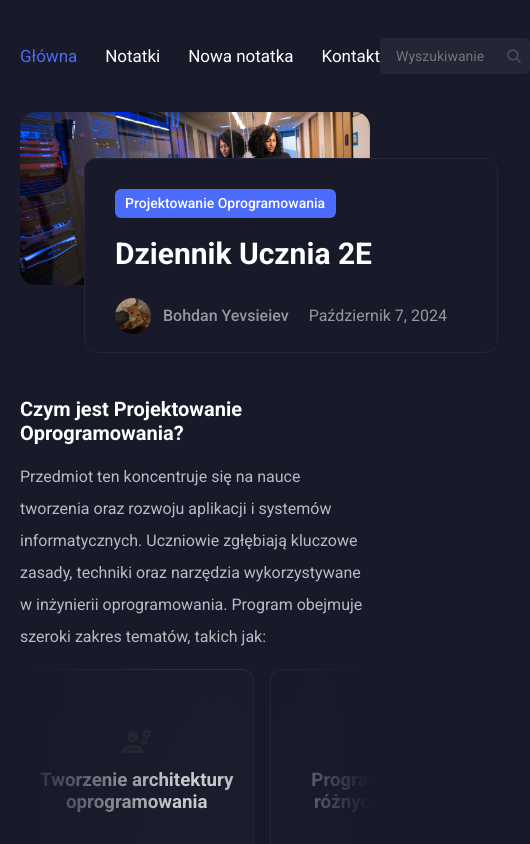
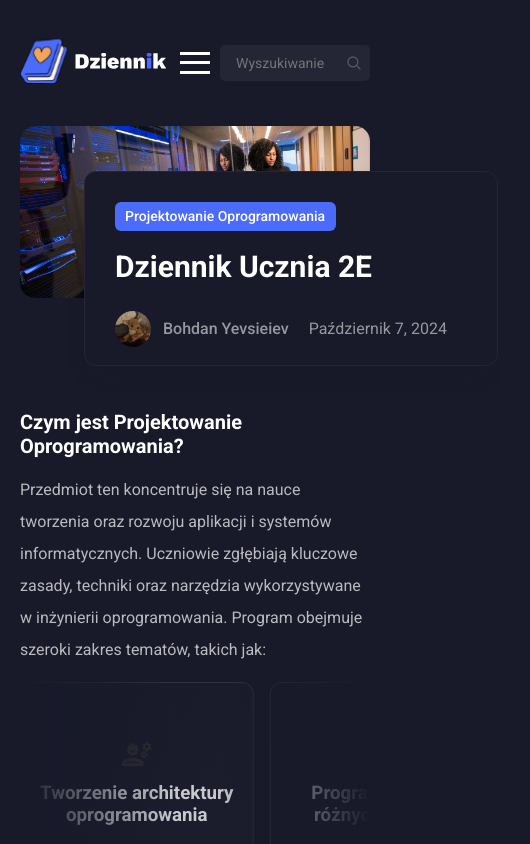
Before and after one commit to Isterya/school-diary, a React (Create React App) app: page / in a window 390 px wide. Shown: the top 844 px of the page, 530 px wide, since content can reach past the window. Built offline with nearby package versions, Linux system fonts and the light colour scheme.

Commit message:
v1.5: implemented hamburger and mobile menu for mobile devices

```diff
--- a/src/components/appNavigation/AppNavigation.js
+++ b/src/components/appNavigation/AppNavigation.js
@@ -1,12 +1,27 @@
+import { useState, useEffect } from 'react';
 import { Link, NavLink } from 'react-router-dom';
 
 import SearchPanel from '../searchPanel/SearchPanel';
-
 import logo from '../../resources/icons/logo.svg';
+import closeIcon from '../../resources/icons/close.svg'
 
 import './appNavigation.scss';
 
 const AppNavigation = () => {
+   const [isMobileMenuOpen, setIsMobileMenuOpen] = useState(false);
+
+   const toggleMobileMenu = () => {
+      setIsMobileMenuOpen(!isMobileMenuOpen);
+   };
+
+   useEffect(() => {
+      if (isMobileMenuOpen) {
+         document.body.classList.add('no-scroll');
+      } else {
+         document.body.classList.remove('no-scroll')
+      }
+   }, [isMobileMenuOpen])
+
    return (
       <header className="menu">
          <div className="menu-logo">
@@ -14,7 +29,23 @@ const AppNavigation = () => {
                <img src={logo} alt="logo-icon" />
             </Link>
          </div>
-         <nav className="menu-wrapper">
+
+         <div className="hamburger" onClick={toggleMobileMenu}>
+            <span className={`hamburger-line ${isMobileMenuOpen ? 'open' : ''}`}></span>
+            <span className={`hamburger-line ${isMobileMenuOpen ? 'open' : ''}`}></span>
+            <span className={`hamburger-line ${isMobileMenuOpen ? 'open' : ''}`}></span>
+         </div>
+
+         {isMobileMenuOpen && (
+            <img
+               src={closeIcon}
+               alt="close-menu-icon"
+               className="close-menu-icon"
+               onClick={toggleMobileMenu}
+            />
+         )}
+
+         <nav className={`menu-wrapper ${isMobileMenuOpen ? 'open' : ''}`}>
             <ul className="menu-list">
                <li className="menu__item">
                   <NavLink end style={({ isActive }) => ({ color: isActive ? '#4b6bfb' : 'inherit' })} to="/">
@@ -38,6 +69,7 @@ const AppNavigation = () => {
                </li>
             </ul>
          </nav>
+
          <SearchPanel />
       </header>
    );
--- a/src/components/appNavigation/appNavigation.scss
+++ b/src/components/appNavigation/appNavigation.scss
@@ -16,6 +16,7 @@
    &-wrapper {
       display: flex;
       justify-content: center;
+      transition: transform 0.3s ease;
    }
 
    &-list {
@@ -63,31 +64,83 @@
    }
 }
 
-@media (max-width: 1200px) {
-   .menu {
-      &-list {
-         width: 400px;
-      }
+.close-menu-icon {
+   position: absolute;
+   top: 20px;
+   right: 20px;
+   width: 30px;
+   height: 30px;
+   cursor: pointer;
+   z-index: 11;
+}
 
-      &__item {
-         font-size: 19px;
-      }
+.hamburger {
+   display: none;
+   flex-direction: column;
+   justify-content: space-between;
+   width: 30px;
+   height: 22px;
+   cursor: pointer;
+
+   .hamburger-line {
+      width: 100%;
+      height: 3px;
+      background-color: #fff;
+      transition: all 0.3s ease;
+   }
+
+   &.open .hamburger-line:nth-child(1) {
+      transform: translateY(10px) rotate(45deg);
+   }
+
+   &.open .hamburger-line:nth-child(2) {
+      opacity: 0;
+   }
+
+   &.open .hamburger-line:nth-child(3) {
+      transform: translateY(-10px) rotate(-45deg);
    }
 }
 
-@media (max-width: 992px) {
-   .menu {
-      &-list {
-         width: 360px;
-      }
+@media (max-width: 768px) {
+   .menu-wrapper {
+      display: flex;
+      justify-content: center;
+      position: fixed;
+      top: 0;
+      left: 0;
+      width: 100%;
+      height: 100%;
+      background-color: rgba(0, 0, 0, 0.9);
+      transform: translateX(-100%);
+      transition: transform 0.3s ease;
+      z-index: 10;
+      align-items: center;
 
-      &-logo {
-         width: 150px;
-         height: auto;
-      }
-
-      &__item {
-         font-size: 17px;
+      &.open {
+         transform: translateX(0);
       }
    }
+
+   .no-scroll {
+      overflow: hidden;
+   }
+
+   .menu-list {
+      flex-direction: column;
+      width: auto;
+   }
+
+   .menu__item {
+      margin: 16px 0;
+   }
+
+   .hamburger {
+      display: flex;
+   }
+
+   .menu-logo {
+      width: 150px;
+      height: auto;
+   }
 }
```
Also changed, not shown: src/resources/icons/close.svg (added).
